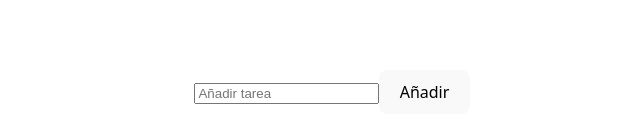
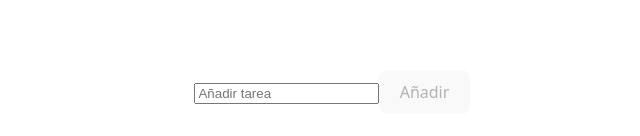
Before and after one commit to alvaroginer/to-do-list, a React (Vite) app: page / in a window 1280 px wide. Shown: the part 308-444 px from the top of the page, without its empty margins (308-948 px from the left). Built offline with nearby package versions, Linux system fonts and the light colour scheme.

Commit message:
working on the to do list

```diff
--- a/src/App.tsx
+++ b/src/App.tsx
@@ -1,39 +1,51 @@
 import { useState } from "react";
 import { Task } from "./task";
+import type { TaskData } from "./task";
 import "./App.css";
 
 //Hacer una barra de búsqueda con preevntdefaul extraer su contenido y con el contenido crear una tarea cuando se pulse en un botón
 // si el input está vacío el botón debe estar disabled
 
 function App() {
-  const [taskList, setTaskList] = useState<Task[]>([]);
+  const [taskList, setTaskList] = useState<TaskData[]>([]);
+  const [isCompleted, setIsCompleted] = useState<boolean>(false);
   const [inputValue, setInputValue] = useState("");
 
   const handleInputChange = (e: React.ChangeEvent<HTMLInputElement>) => {
-    e.preventDefault();
     setInputValue(e.target.value);
   };
 
-  const handleClick = () => {
-    setTaskList([
-      ...taskList,
-      { text: inputValue, checked: false, id: new Date() },
-    ]);
+  const handleSubmit = (e: React.FormEvent<HTMLFormElement>) => {
+    e.preventDefault();
+    if (inputValue.trim() === "") return;
+    setTaskList([...taskList, { text: inputValue, isCompleted }]);
+    setInputValue("");
   };
+
+  console.log(taskList);
 
   return (
     <>
-      <form>
+      <form onSubmit={handleSubmit}>
         <input
           type="text"
           placeholder="Añadir tarea"
           value={inputValue}
           onInput={handleInputChange}
         />
-        <button onClick={handleClick}>Añadir</button>
+        <button type="submit" disabled={!inputValue.trim()}>
+          Añadir
+        </button>
       </form>
       {taskList.map((task, index) => {
-        <Task text={task.text} id={index} isCompleted={task.checked} />;
+        return (
+          <Task
+            text={task.text}
+            id={index}
+            isCompleted={isCompleted}
+            key={index + 1}
+          />
+        );
       })}
     </>
   );
--- a/src/task.tsx
+++ b/src/task.tsx
@@ -1,4 +1,4 @@
-interface TaskData {
+export interface TaskData {
   id?: number;
   text: string;
   isCompleted: boolean;
```
